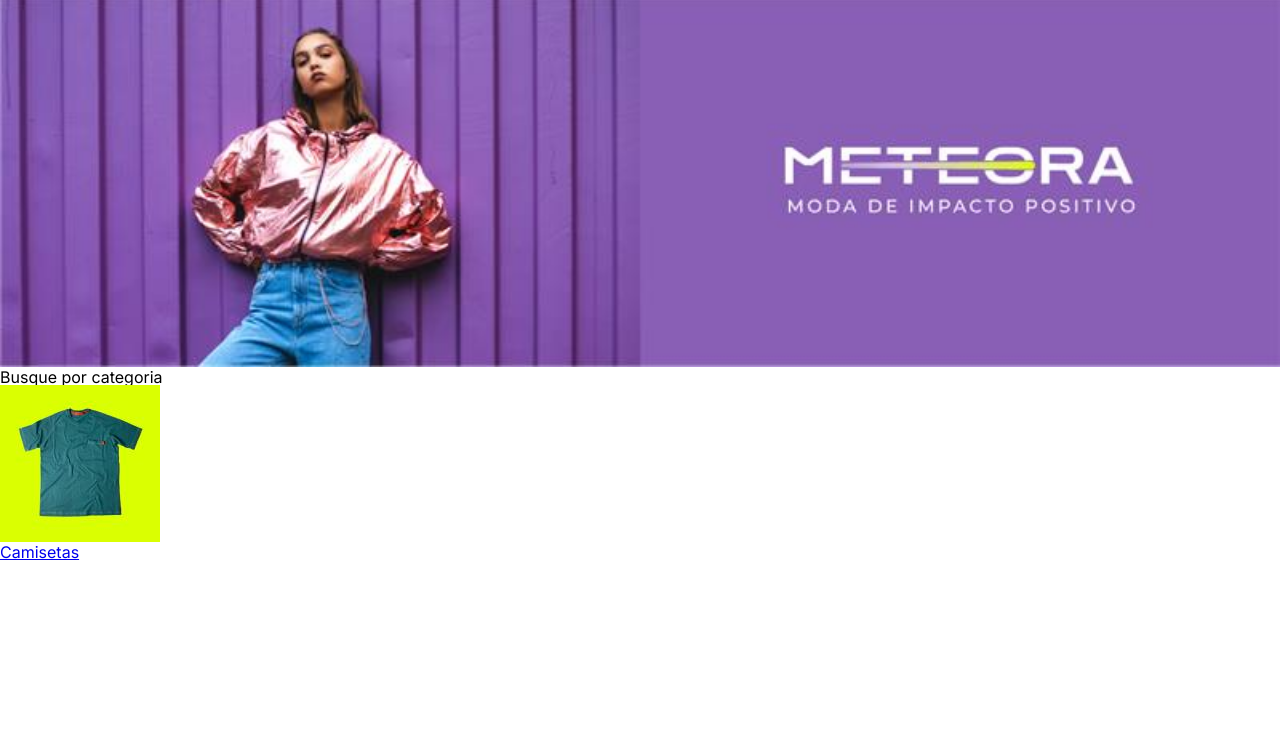
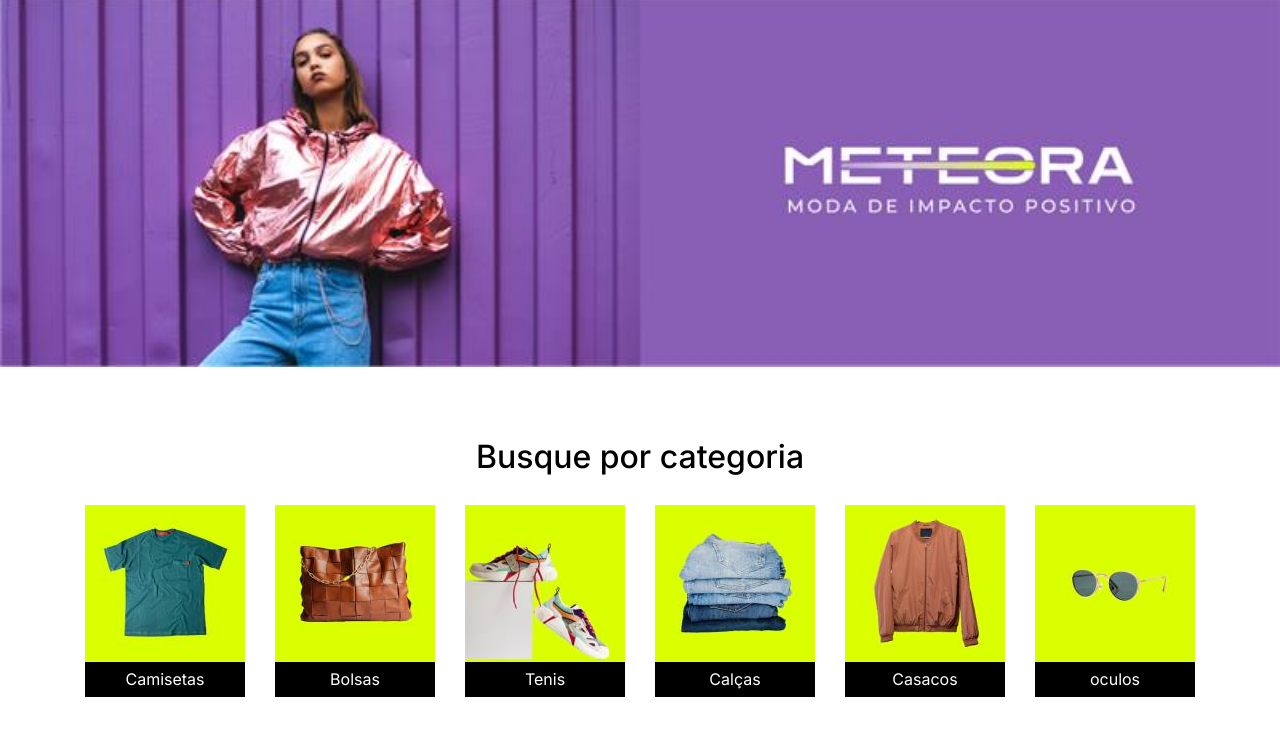
Before and after one commit to gustavo2606/meteora, a plain HTML site: page index.html in a window 1280 px wide. Shown: the part 69-800 px from the top of the page. Drawn offline with Linux system fonts and the light colour scheme.

Commit message:
menu de categorias pronto

```diff
--- a/estilo.css
+++ b/estilo.css
@@ -117,5 +117,42 @@ body{
 
 .imagem-banner{
     width: 100%;
+}
+
+.categorias{
+    width: 1110px;
+    margin-left: auto;
+    margin-right: auto;
+    margin-top: 72px;
 
 }
+
+.titulo{
+    font-weight: 500;
+    font-size: 32PX;
+    text-align: center;
+}
+
+.menu-categorias{
+    display: flex;
+    align-items: center;
+    justify-content: space-between;
+    margin-top: 32px;
+}
+
+.texto-categoria{
+    text-align: center;
+    background-color: black;
+    margin-top: -2PX;
+    padding-top: 8px;
+    padding-bottom: 8px;
+    color: white;
+    font-size: 16px;
+    font-weight: 400;
+    line-height: 19px;
+}
+
+.item-categoria{
+    text-decoration: none;
+
+}
--- a/index.html
+++ b/index.html
@@ -35,6 +35,33 @@
                 <img src="imagens/imagem (14).jpg" class="foto-categoria" alt="categoria de camisetas">
                 <p class="texto-categoria">Camisetas</p>
             </a>
+            <a href="#" class="item-categoria">
+                <img src="imagens/imagem (16).jpg" class="foto-categoria" alt="categoria de camisetas">
+                <p class="texto-categoria">Bolsas</p>
+            </a>
+            <a href="#" class="item-categoria">
+                <img src="imagens/tenis.jpg" class="foto-categoria" alt="categoria de camisetas">
+                <p class="texto-categoria">Tenis</p>
+            </a>
+            <a href="#" class="item-categoria">
+                <img src="imagens/imagem (15).jpg" class="foto-categoria" alt="categoria de camisetas">
+                <p class="texto-categoria">Calças</p>
+            </a>
+            <a href="#" class="item-categoria">
+                <img src="imagens/casaco.jpg" class="foto-categoria" alt="categoria de camisetas">
+                <p class="texto-categoria">Casacos</p>
+            </a>
+            <a href="#" class="item-categoria">
+                <img src="imagens/oculos.jpg" class="foto-categoria" alt="categoria de camisetas">
+                <p class="texto-categoria">oculos</p>
+            </a>
+
+
+
+
+
+
+
 
         </nav>
 
```
Also changed, not shown: imagens/casaco.jpg (renamed from imagens/imagem (17).jpg), imagens/homemdeoculos.jpg (renamed from imagens/imagem (1).jpg), imagens/iconepix.jpg (renamed from imagens/imagem (5).jpg), imagens/oculos.jpg (renamed from imagens/imagem (3).jpg), imagens/tenis.jpg (renamed from imagens/imagem (4).jpg), imagens/tenisbranco.jpg (renamed from imagens/imagem (2).jpg).
